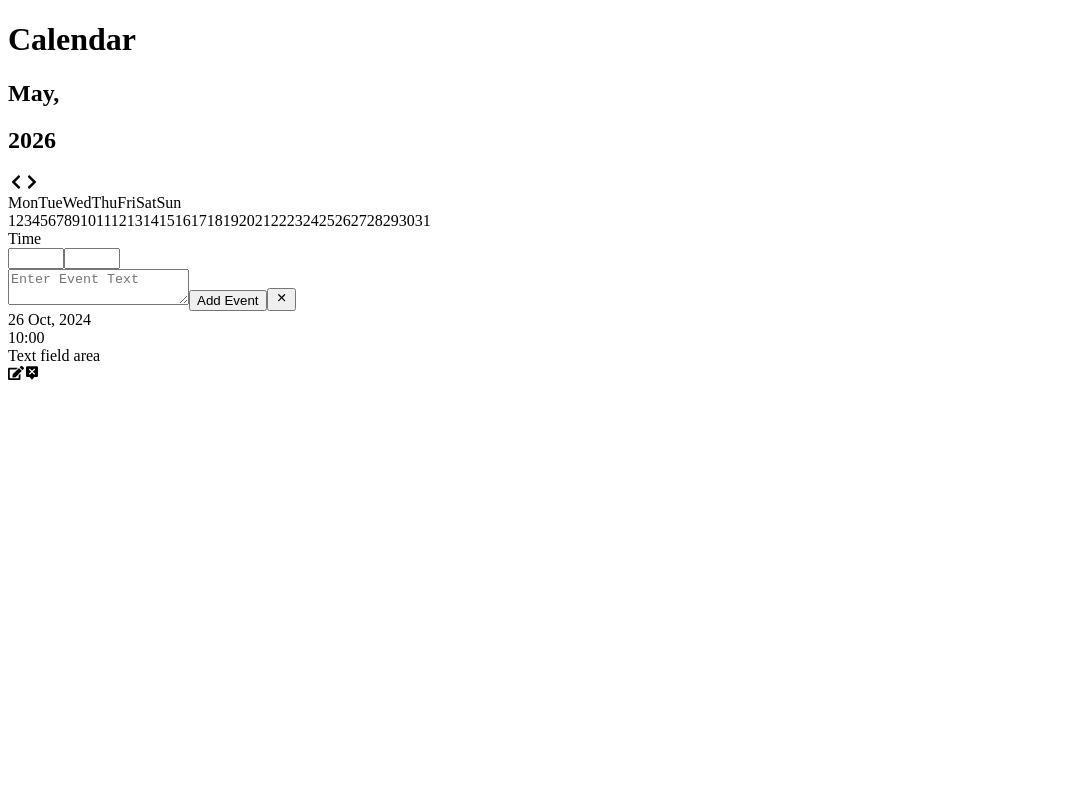
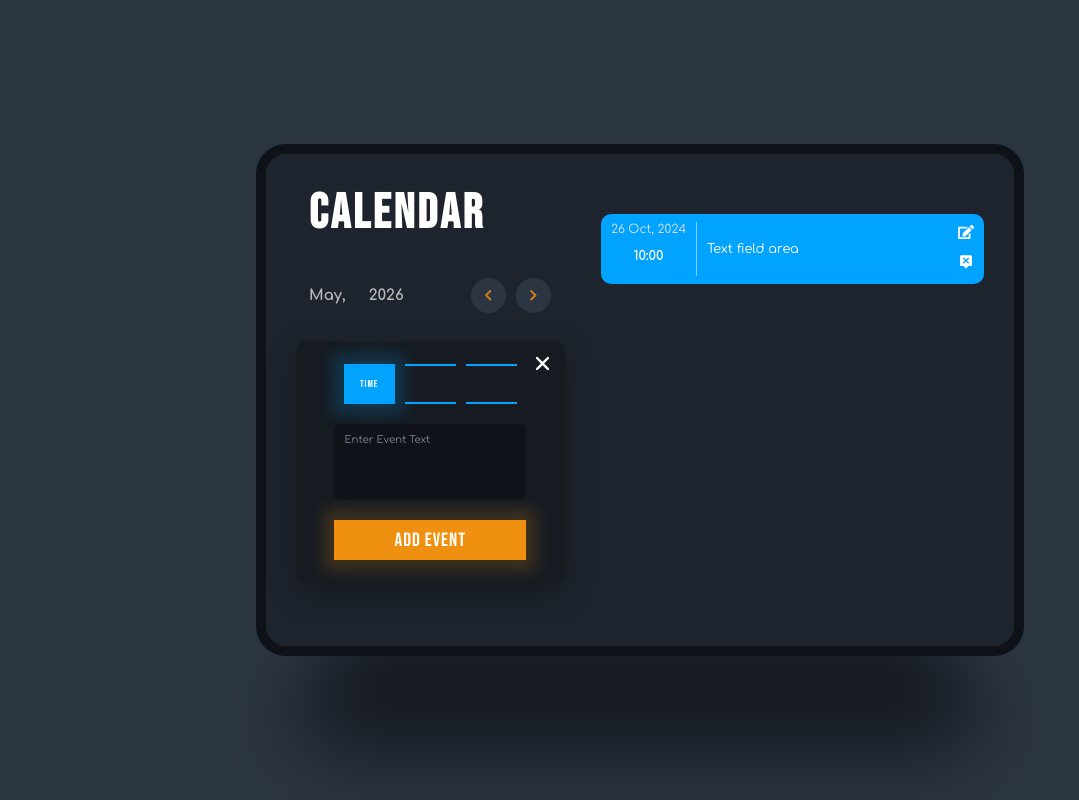
Before and after one commit to Martynas-Mockapetris/Calendar, a React app: page / in a window 1280 px wide. Shown: the whole page, without its empty margins (0-1079 px from the left). Built offline with nearby package versions, Linux system fonts and the light colour scheme; the HTML template or start-up script is replaced by a standard one.

Commit message:
App styling

```diff
--- a/src/Components/CalendarApp.css
+++ b/src/Components/CalendarApp.css
@@ -0,0 +1,279 @@
+.calendar-app {
+  width: 60%;
+  min-width: 90vmin;
+  aspect-ratio: 3 / 2;
+  background-color: #1e242d;
+  padding: 3rem;
+  border-radius: 3rem;
+  border: 1rem solid #0f1319;
+  display: flex;
+  column-gap: 5rem;
+  position: relative;
+  transform-style: preserve-3d;
+}
+
+.calendar-app::after {
+  content: '';
+  position: absolute;
+  bottom: -12rem;
+  left: 50%;
+  transform: translate(-50%) rotateX(50deg);
+  width: 90%;
+  height: 16rem;
+  background-color: rgba(0, 0, 0, 0.5);
+  border-radius: 20rem;
+  filter: blur(4rem);
+}
+
+.calendar {
+  width: 40%;
+}
+
+.heading {
+  font-family: 'Bebas Neue', sans-serif;
+  font-size: clamp(4rem, 3.8cqi, 7rem);
+  color: #fff;
+  letter-spacing: 0.3rem;
+  padding-left: 1.3rem;
+}
+
+.navigate-date {
+  display: flex;
+  align-items: center;
+  column-gap: 1rem;
+  margin: 3.5rem 0;
+}
+
+.navigate-date h2 {
+  font-size: clamp(1.5rem 1.5cqi, 2.5rem);
+  color: #bbb;
+  padding-left: 1.3rem;
+}
+
+.buttons {
+  display: flex;
+  column-gap: 1rem;
+  margin-left: auto;
+}
+
+.buttons i {
+  width: 3.5rem;
+  height: 3.5rem;
+  background-color: #2c3542;
+  border-radius: 50%;
+  display: flex;
+  justify-content: center;
+  align-items: center;
+  font-size: 1.25rem;
+  color: #c97f1a;
+}
+
+.weekdays {
+  width: 100%;
+  display: flex;
+  margin: 3rem 0;
+}
+
+.weekdays span {
+  width: calc(100% / 7);
+  font-size: clamp(1rem, 0.8cqi, 1.3rem);
+  font-weight: bold;
+  text-transform: uppercase;
+  color: #78879e;
+  letter-spacing: 0.1rem;
+  display: flex;
+  justify-content: center;
+}
+
+.days {
+  display: flex;
+  flex-wrap: wrap;
+}
+
+.days span {
+  font-size: clamp(1.2rem 1cqi, 2.6rem);
+  width: calc(100% / 7);
+  aspect-ratio: 1;
+  display: flex;
+  justify-content: center;
+  align-items: center;
+  color: #ddd;
+  cursor: pointer;
+  text-shadow: 0 0.5rem 1rem rgba(0, 0, 0, 0.2);
+}
+
+.current-day {
+  background-color: #ef9011;
+  border-radius: 50%;
+  box-shadow: 0 0 1.5rem 1rem rgba(239, 144, 17, 0.3);
+}
+
+.events {
+  width: 60%;
+  height: 100%;
+  padding: 3rem 0;
+}
+
+.event-popup {
+  position: absolute;
+  top: 38%;
+  left: 3rem;
+  background-color: #161b22;
+  width: clamp(25rem, 21cqi, 40rem);
+  aspect-ratio: 10 / 9;
+  border-radius: 1rem;
+  box-shadow: 0 1rem 3rem rgba(0, 0, 0, 0.3);
+  display: flex;
+  flex-direction: column;
+  justify-content: center;
+  align-items: center;
+  row-gap: 2rem;
+}
+
+.time-input {
+  display: flex;
+  column-gap: 1rem;
+}
+
+.event-popup-time {
+  width: clamp(4rem, 4cqi, 7rem);
+  background-color: #00a3ff;
+  color: #fff;
+  font-family: 'Bebas Neue', sans-serif;
+  font-size: clmap(1.5rem 1.5cqi, 2.2rem);
+  display: flex;
+  justify-content: center;
+  align-items: center;
+  box-shadow: 0 0 1.5rem 1rem rgba(0, 163, 255, 0.2);
+  letter-spacing: 0.1rem;
+}
+
+.time-input input {
+  background-color: transparent;
+  border: none;
+  border-top: 0.2rem solid #00a3ff;
+  border-bottom: 0.2rem solid #00a3ff;
+  color: #fff;
+  width: clamp(4rem, 4cqi, 7rem);
+  height: 4rem;
+  text-align: center;
+  font-size: clamp(1.2rem, 1.2cqi, 1.6rem);
+}
+
+.time-input input[type='number']::-webkit-outer-spin-button,
+.time-input input[type='number']::-webkit-inner-spin-button {
+  appearance: none;
+}
+
+.event-popup textarea {
+  width: clamp(15rem, 15cqi, 25rem);
+  aspect-ratio: 5 / 2;
+  resize: none;
+  background-color: #0f1319;
+  border: none;
+  padding: 1rem;
+  border-radius: 0.5rem;
+  color: #78879e;
+  transition: border 0.5s;
+}
+
+.event-popup textarea:focus {
+  border: 0.1rem solid #00a3ff;
+}
+
+.event-popup textarea::placeholder {
+  font-size: clamp(1rem, 0.8cqi, 1.2rem);
+  color: #78879e;
+}
+
+.event-popup textarea:focus::placeholder {
+  color: transparent;
+}
+
+.event-popup-btn {
+  width: clamp(15rem, 15cqi, 25rem);
+  height: 4rem;
+  background-color: #ef9011;
+  color: #fff;
+  font-family: 'Bebas Neue', sans-serif;
+  font-size: clamp(1.5rem, 1.5cqi, 2.2rem);
+  letter-spacing: 0.1rem;
+  border: none;
+  box-shadow: 0 0 1.5rem 1rem rgba(239, 144, 17, 0.2);
+  cursor: pointer;
+}
+
+.event-popup-btn:active {
+  transform: translateY(0.1rem);
+}
+
+.close-event-popup {
+  position: absolute;
+  top: 1rem;
+  right: 1rem;
+  background-color: transparent;
+  border: none;
+  cursor: pointer;
+}
+
+.close-event-popup i {
+  font-size: 2.5rem;
+  color: #fff;
+}
+
+.event {
+  width: 100%;
+  height: 7rem;
+  background-color: #00a3ff;
+  padding: 1.5rem 0;
+  border-radius: 1rem;
+  display: flex;
+  align-items: center;
+  margin-bottom: 2rem;
+  position: relative;
+}
+
+.event-date-wrapper {
+  display: flex;
+  flex-direction: column;
+  align-items: center;
+  width: 25%;
+  border-right: 0.1rem solid rgba(255, 255, 255, 0.5);
+}
+
+.event-date {
+  font-size: clamp(1rem, 1cqi, 1.2rem);
+  color: #ddd;
+}
+
+.event-time {
+  font-size: clamp(1.3rem, 1cqi, 1.6rem);
+  line-height: 4rem;
+  font-weight: bold;
+  color: #fff;
+}
+
+.event-text {
+  font-size: clamp(1.2rem, 1cqi, 1.4rem);
+  line-height: 2rem;
+  color: #fff;
+  width: 75%;
+  padding: 0 3rem 0 1rem;
+  overflow-wrap: break-word;
+}
+
+.event-buttons {
+  position: absolute;
+  top: 50%;
+  transform: translateY(-50%);
+  right: 1rem;
+  display: flex;
+  flex-direction: column;
+  row-gap: 1rem;
+}
+
+.event-buttons i {
+  font-size: 1.6rem;
+  color: #fff;
+  cursor: pointer;
+}
--- a/src/Components/CalendarApp.jsx
+++ b/src/Components/CalendarApp.jsx
@@ -11,8 +11,12 @@
           <h2 className="month">May, </h2>
           <h2 className="year">2026</h2>
           <div className="buttons">
-            <FaChevronLeft />
-            <FaChevronRight />
+            <i>
+              <FaChevronLeft className="navigate" />
+            </i>
+            <i>
+              <FaChevronRight className="navigate" />
+            </i>
           </div>
         </div>
         <div className="weekdays">
@@ -50,7 +54,7 @@
           <span>23</span>
           <span>24</span>
           <span>25</span>
-          <span>26</span>
+          <span className="current-day">26</span>
           <span>27</span>
           <span>28</span>
           <span>29</span>
@@ -68,7 +72,9 @@
           <textarea placeholder="Enter Event Text "></textarea>
           <button className="event-popup-btn">Add Event</button>
           <button className="close-event-popup">
-            <IoClose />
+            <i>
+              <IoClose />
+            </i>
           </button>
         </div>
         <div className="event">
@@ -78,8 +84,12 @@
           </div>
           <div className="event-text">Text field area</div>
           <div className="event-buttons">
-            <FaEdit />
-            <BiSolidMessageAltX />
+            <i>
+              <FaEdit />
+            </i>
+            <i>
+              <BiSolidMessageAltX />
+            </i>
           </div>
         </div>
       </div>
--- a/src/index.css
+++ b/src/index.css
@@ -0,0 +1,22 @@
+@import url('https://fonts.googleapis.com/css2?family=Bebas+Neue&family=Comfortaa:wght@300..700&display=swap');
+
+* {
+  margin: 0;
+  padding: 0;
+  box-sizing: border-box;
+  outline: none;
+  font-family: 'Comfortaa', sans-serif;
+}
+
+html {
+  font-size: 62.5%;
+}
+
+.container {
+  width: 100%;
+  height: 100vh;
+  background-color: #2c3542;
+  display: grid;
+  place-items: center;
+  perspective: 100rem;
+}
```
